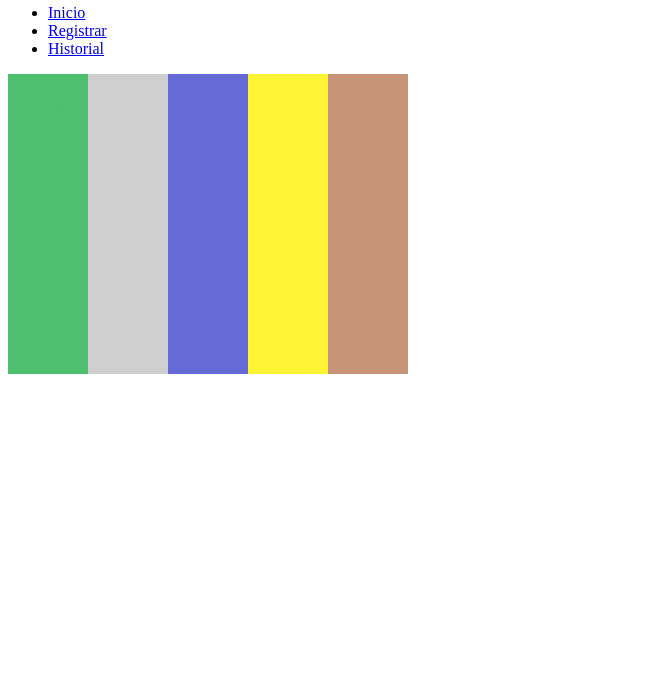
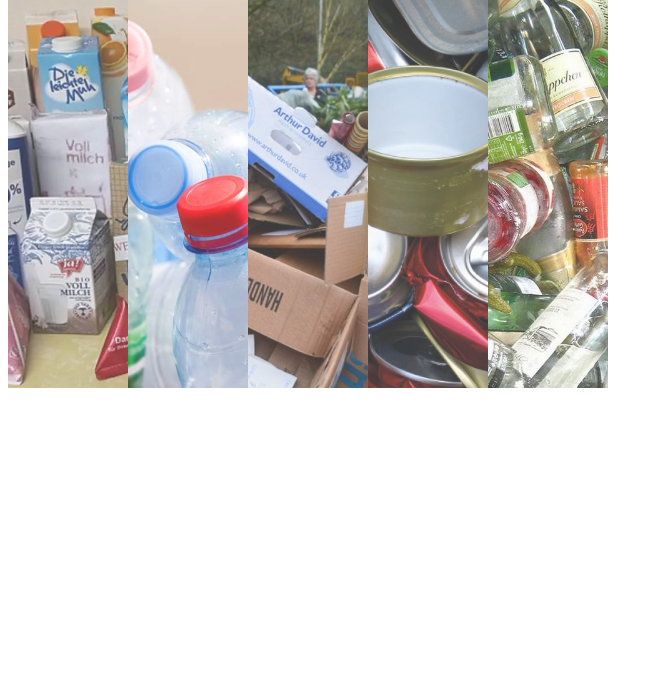
Before and after one commit to cegaxy/basura-limpia, a website: page index.html in a window 1280 px wide. Shown: the part 108-800 px from the top of the page, without its empty margins (0-663 px from the left). Drawn offline with Linux system fonts and the light colour scheme.

Commit message:
Cambio de imagenes en la animación

```diff
--- a/css/style.css
+++ b/css/style.css
@@ -20,8 +20,8 @@ form{
 
 section{
   display: flex;
-  width: 400px;
-  height: 300px;
+  width: 600px;
+  height: 400px;
 }
 section img{
   width: 0px;
@@ -32,7 +32,7 @@ section img{
 }
 section img:hover{
   cursor: crosshair;
-  width: 200px;
+  width: 300px;
   opacity: 1;
   filter: contrast(120%);
 }
--- a/index.html
+++ b/index.html
@@ -30,23 +30,18 @@
   </script>
   <script type="module" src="js/app.js"></script>
   <main class="container">
-    <app-nav></app-nav>
     <header class="hero">
         <nav class="nav">
             <a href="index.html" class="nav__name"><img src="images/logo-basuralimpia.png" alt="" class="nav__logo"></a>
-            <ul class="nav__ul no-activo">
-                <li class="nav__ul_li"><a href="index.html" class="nav__ul__link">Inicio</a></li>
-                <li class="nav__ul_li"><a href="receta.html" class="nav__ul__link">Registrar</a></li>
-                <li class="nav__ul_li"><a href="historial.html" class="nav__ul__link">Historial</a></li>
-            </ul>
         </nav>
+        <app-nav></app-nav>
     </header>
     <section>
-      <img src="images/residuos1.jpg" alt="" class="img__residuos">
-      <img src="images/residuos2.jpg" alt="" class="img__residuos">
-      <img src="images/residuos3.jpg" alt="" class="img__residuos">
-      <img src="images/residuos4.jpg" alt="" class="img__residuos">
-      <img src="images/residuos5.jpg" alt="" class="img__residuos">
+      <img src="images/tetrapack.jpg" alt="Envases tetrapack" class="img__residuos">
+      <img src="images/pet.jpg" alt="" class="img__residuos">
+      <img src="images/carton.jpg" alt="" class="img__residuos">
+      <img src="images/latas.jpg" alt="" class="img__residuos">
+      <img src="images/vidrio.jpg" alt="" class="img__residuos">
     </section>
   </main>
 </body>
```
Also changed, not shown: images/carton.jpg (added), images/latas.jpg (added), images/pet.jpg (added), images/tetrapack.jpg (added), images/vidrio.jpg (added).
